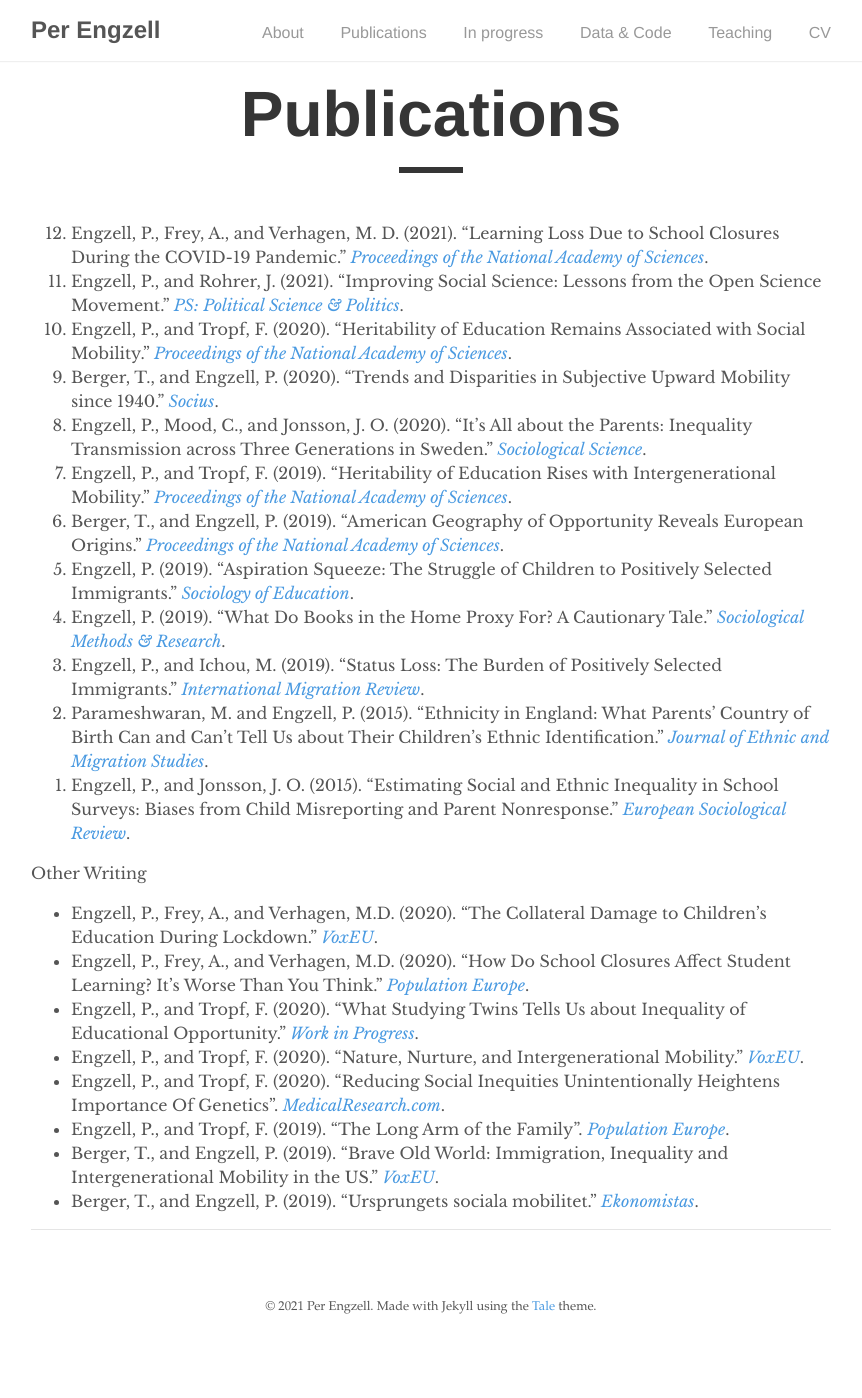
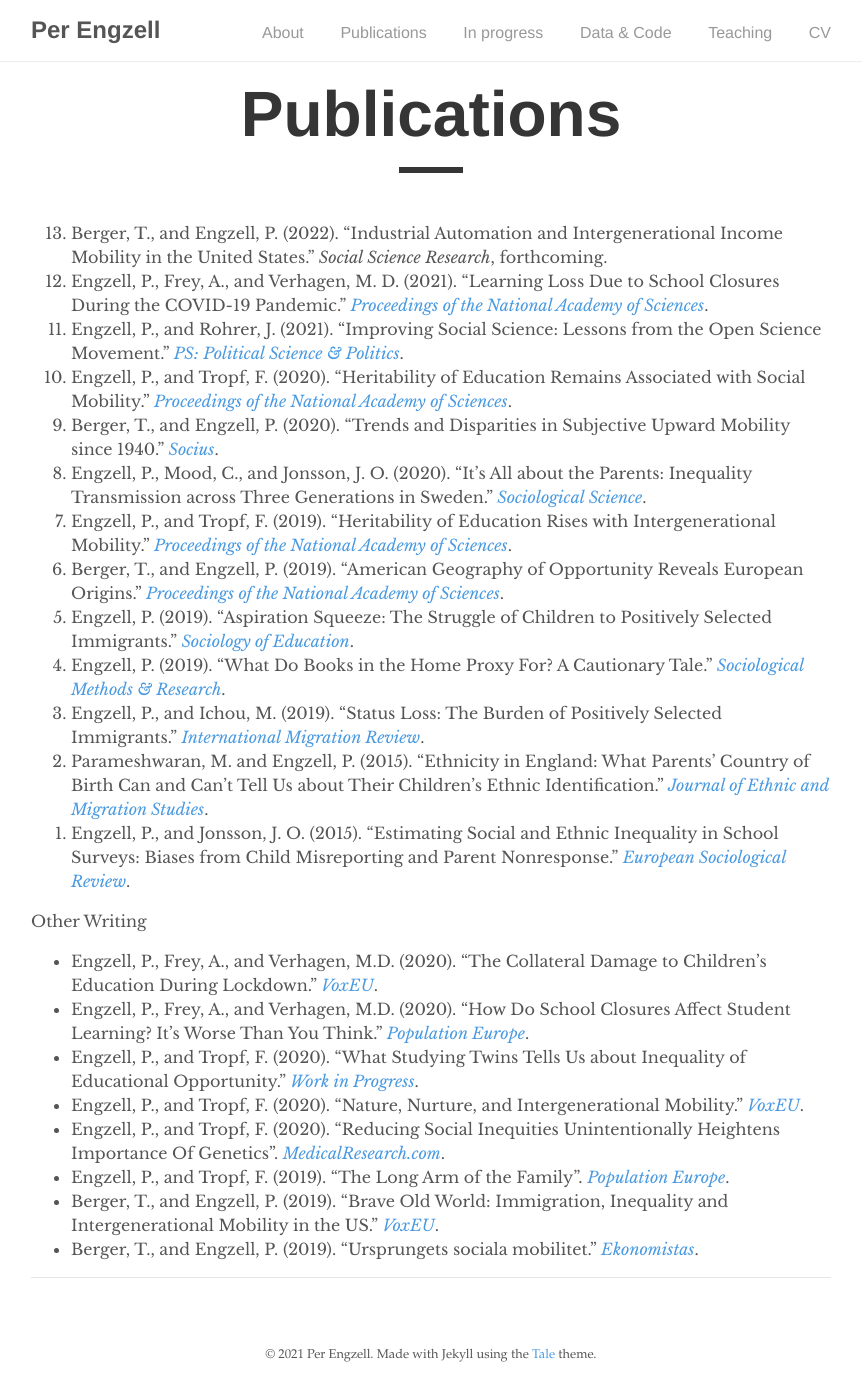
Before and after one commit to pengzell/pengzell.github.io, a Jekyll site: the page built from _pages/publications.md, in a window 1280 px wide. Shown: the whole page, without its empty margins (209-1071 px from the left). Built offline with Jekyll 4.4.1, drawn with Linux system fonts in a browser that asks for light colours; before the commit the page ends 1350 px from its top, so only the background shows below that.

Commit message:
Update publications.md

```diff
--- a/_pages/publications.md
+++ b/_pages/publications.md
@@ -5,6 +5,7 @@ author: "Per Engzell"
 permalink: /publications/
 ---
 
+0. Berger, T., and Engzell, P. (2022). "Industrial Automation and Intergenerational Income Mobility in the United States." *Social Science Research*, forthcoming.
 0. Engzell, P., Frey, A., and Verhagen, M. D. (2021). "Learning Loss Due to School Closures During the COVID-19 Pandemic." [*Proceedings of the National Academy of Sciences*](https://doi.org/10.1073/pnas.2022376118).
 0. Engzell, P., and Rohrer, J. (2021). "Improving Social Science: Lessons from the Open Science Movement." [*PS: Political Science & Politics*](https://doi.org/10.1017/S1049096520000967).
 0. Engzell, P., and Tropf, F. (2020). "Heritability of Education Remains Associated with Social Mobility." [*Proceedings of the National Academy of Sciences*](https://doi.org/10.1073/pnas.2017308117).
```
